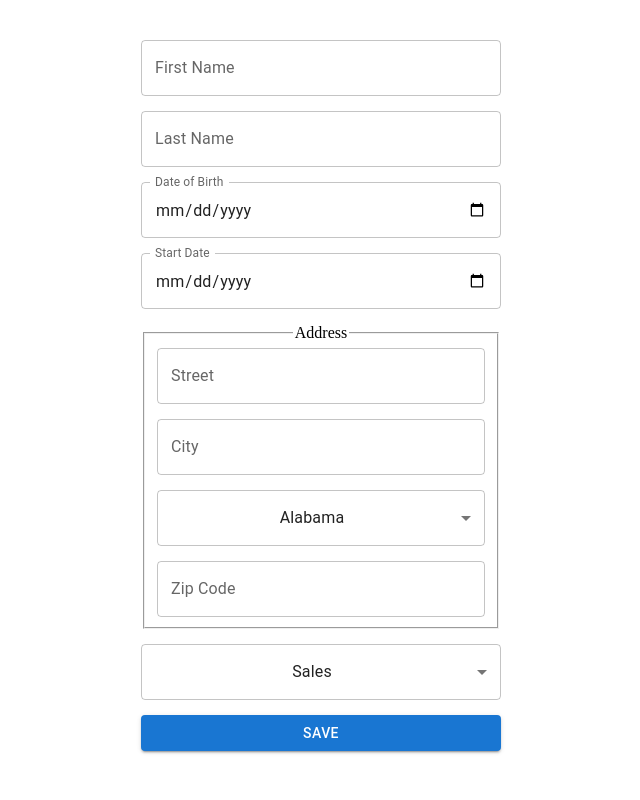
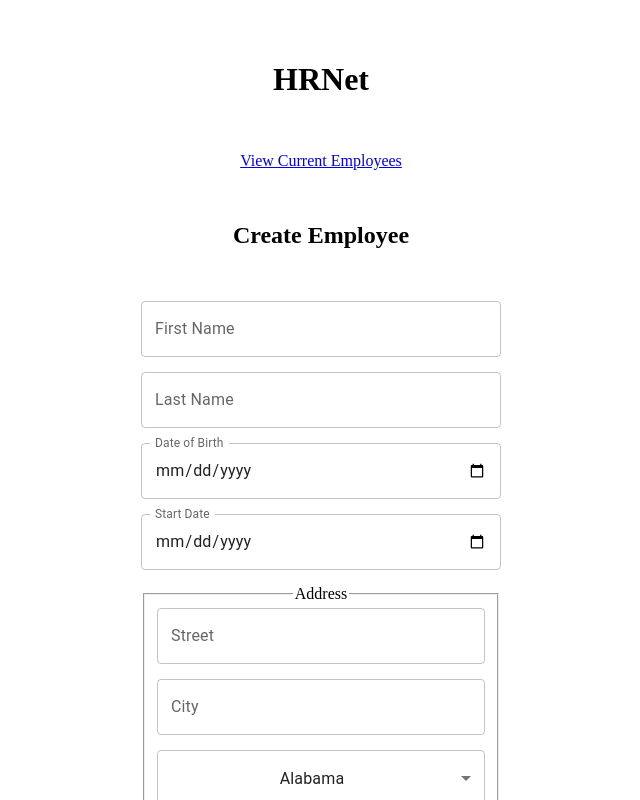
Before and after one commit to JustineLo/P14, a React (Vite) app: page / in a window 1280 px wide. Shown: the top 800 px of the page, without its empty margins (319-959 px from the left). Built offline with nearby package versions, Linux system fonts and the light colour scheme.

Commit message:
create routes

```diff
--- a/src/App.css
+++ b/src/App.css
@@ -5,7 +5,7 @@
   text-align: center;
 }
 
-#app {
+#create-employee {
   display: flex;
   flex-direction: column;
   gap: 2em;
--- a/src/App.tsx
+++ b/src/App.tsx
@@ -1,13 +1,15 @@
-import './App.css'
-import Form from './components/Form'
+import { Route, Routes } from 'react-router-dom';
+import './App.css';
+import CreateEmployee from './pages/CreateEmployee';
+import EmployeesList from './pages/EmployeesList';
 
 function App() {
 
   return (
-    <div id="app">
-
-      <Form />
-    </div>
+    <Routes>
+      <Route path="/" element={<CreateEmployee />} />
+      <Route path="/employees-list" element={<EmployeesList />} />
+    </Routes>
   )
 }
 
--- /dev/null
+++ b/src/components/CreateEmployeeForm.tsx
@@ -0,0 +1,57 @@
+import { Button, TextField } from '@mui/material';
+import { useState } from 'react';
+import { departments } from '../data/departments';
+import { states } from '../data/states';
+import FormSelect, { OptionType } from './FormSelect';
+
+function CreateEmployeeForm() {
+
+  const [firstName, setFirstName] = useState('');
+  const [lastName, setLastName] = useState('');
+  const [dateOfBirth, setDateOfBirth] = useState('');
+  const [startDate, setStartDate] = useState('');
+  const [department, setDepartment] = useState<OptionType>(departments[0]);
+  const [street, setStreet] = useState('');
+  const [city, setCity] = useState('');
+  const [selectedState, setSelectedState] = useState<OptionType>(states[0]);
+  const [zipCode, setZipCode] = useState('');
+
+  const handleSave = () => {
+    const employee = {
+      firstName,
+      lastName,
+      dateOfBirth,
+      startDate,
+      department: department.name,
+      street,
+      city,
+      state: selectedState.name,
+      zipCode
+    };
+    console.log(employee);
+  };
+
+  return (
+    <>
+      <h2>Create Employee</h2>
+      <form action="#" className="creation-form">
+        <TextField label="First Name" id="first-name" value={firstName} onChange={(event) => setFirstName(event.target.value)} />
+        <TextField label="Last Name" id="last-name" value={lastName} onChange={(event) => setLastName(event.target.value)} />
+        <TextField label="Date of Birth" id="date-of-birth" type="date" InputLabelProps={{ shrink: true }} value={dateOfBirth} onChange={(event) => setDateOfBirth(event.target.value)} />
+        <TextField label="Start Date" id="start-date" type="date" InputLabelProps={{ shrink: true }} value={startDate} onChange={(event) => setStartDate(event.target.value)} />
+        <fieldset>
+          <legend>Address</legend>
+          <TextField label="Street" id="street" value={street} onChange={(event) => setStreet(event.target.value)} />
+          <TextField label="City" id="city" value={city} onChange={(event) => setCity(event.target.value)} />
+          <FormSelect options={states} value={selectedState} onChange={(option: OptionType) => setSelectedState(option)} />
+          <TextField id="zip-code" label="Zip Code" type="number" value={zipCode} onChange={(event) => setZipCode(event.target.value)} />
+        </fieldset>
+        <FormSelect options={departments} value={department} onChange={(option: OptionType) => setDepartment(option)} />
+        <Button variant="contained" onClick={handleSave}>Save</Button>
+      </form>
+    </>
+
+  )
+}
+
+export default CreateEmployeeForm;
--- a/src/components/Form.tsx
+++ /dev/null
@@ -1,53 +0,0 @@
-import { useState } from 'react';
-import { TextField, Button } from '@mui/material';
-import FormSelect, { OptionType } from './FormSelect';
-import { states } from '../data/states';
-import { departments } from '../data/departments';
-
-function Form() {
-
-  const [firstName, setFirstName] = useState('');
-  const [lastName, setLastName] = useState('');
-  const [dateOfBirth, setDateOfBirth] = useState('');
-  const [startDate, setStartDate] = useState('');
-  const [department, setDepartment] = useState<OptionType>(departments[0]);
-  const [street, setStreet] = useState('');
-  const [city, setCity] = useState('');
-  const [selectedState, setSelectedState] = useState<OptionType>(states[0]);
-  const [zipCode, setZipCode] = useState('');
-
-  const handleSave = () => {
-    const employee = {
-      firstName,
-      lastName,
-      dateOfBirth,
-      startDate,
-      department: department.name,
-      street,
-      city,
-      state: selectedState.name,
-      zipCode
-    };
-    console.log(employee);
-  };
-
-  return (
-    <form action="#" className="creation-form">
-      <TextField label="First Name" id="first-name" value={firstName} onChange={(event) => setFirstName(event.target.value)} />
-      <TextField label="Last Name" id="last-name" value={lastName} onChange={(event) => setLastName(event.target.value)} />
-      <TextField label="Date of Birth" id="date-of-birth" type="date" InputLabelProps={{ shrink: true }} value={dateOfBirth} onChange={(event) => setDateOfBirth(event.target.value)} />
-      <TextField label="Start Date" id="start-date" type="date" InputLabelProps={{ shrink: true }} value={startDate} onChange={(event) => setStartDate(event.target.value)} />
-      <fieldset>
-        <legend>Address</legend>
-        <TextField label="Street" id="street" value={street} onChange={(event) => setStreet(event.target.value)} />
-        <TextField label="City" id="city" value={city} onChange={(event) => setCity(event.target.value)} />
-        <FormSelect options={states} value={selectedState} onChange={(option: OptionType) => setSelectedState(option)} />
-        <TextField id="zip-code" label="Zip Code" type="number" value={zipCode} onChange={(event) => setZipCode(event.target.value)} />
-      </fieldset>
-      <FormSelect options={departments} value={department} onChange={(option: OptionType) => setDepartment(option)} />
-      <Button variant="contained" onClick={handleSave}>Save</Button>
-    </form>
-  )
-}
-
-export default Form;
--- a/src/main.tsx
+++ b/src/main.tsx
@@ -1,9 +1,9 @@
-import React from 'react'
 import ReactDOM from 'react-dom/client'
+import { BrowserRouter } from 'react-router-dom'
 import App from './App.tsx'
 
 ReactDOM.createRoot(document.getElementById('root') as HTMLElement).render(
-  <React.StrictMode>
+  <BrowserRouter>
     <App />
-  </React.StrictMode>,
+  </BrowserRouter>,
 )
--- /dev/null
+++ b/src/pages/CreateEmployee.tsx
@@ -0,0 +1,15 @@
+import { Link } from "react-router-dom"
+import CreateEmployeeForm from "../components/CreateEmployeeForm"
+
+function CreateEmployee() {
+
+  return (
+    <div id="create-employee">
+      <h1>HRNet</h1>
+      <Link to="/employees-list">View Current Employees</Link>
+      <CreateEmployeeForm />
+    </div>
+  )
+}
+
+export default CreateEmployee
--- /dev/null
+++ b/src/pages/EmployeesList.tsx
@@ -0,0 +1,13 @@
+import { Form } from "react-router-dom"
+
+function EmployeesList() {
+
+  return (
+    <div id="create-employee">
+      <h1>HRNet</h1>
+      <Form />
+    </div>
+  )
+}
+
+export default EmployeesList
```
Also changed, not shown: 1 other file (tests, documents, lock files or other folders).
